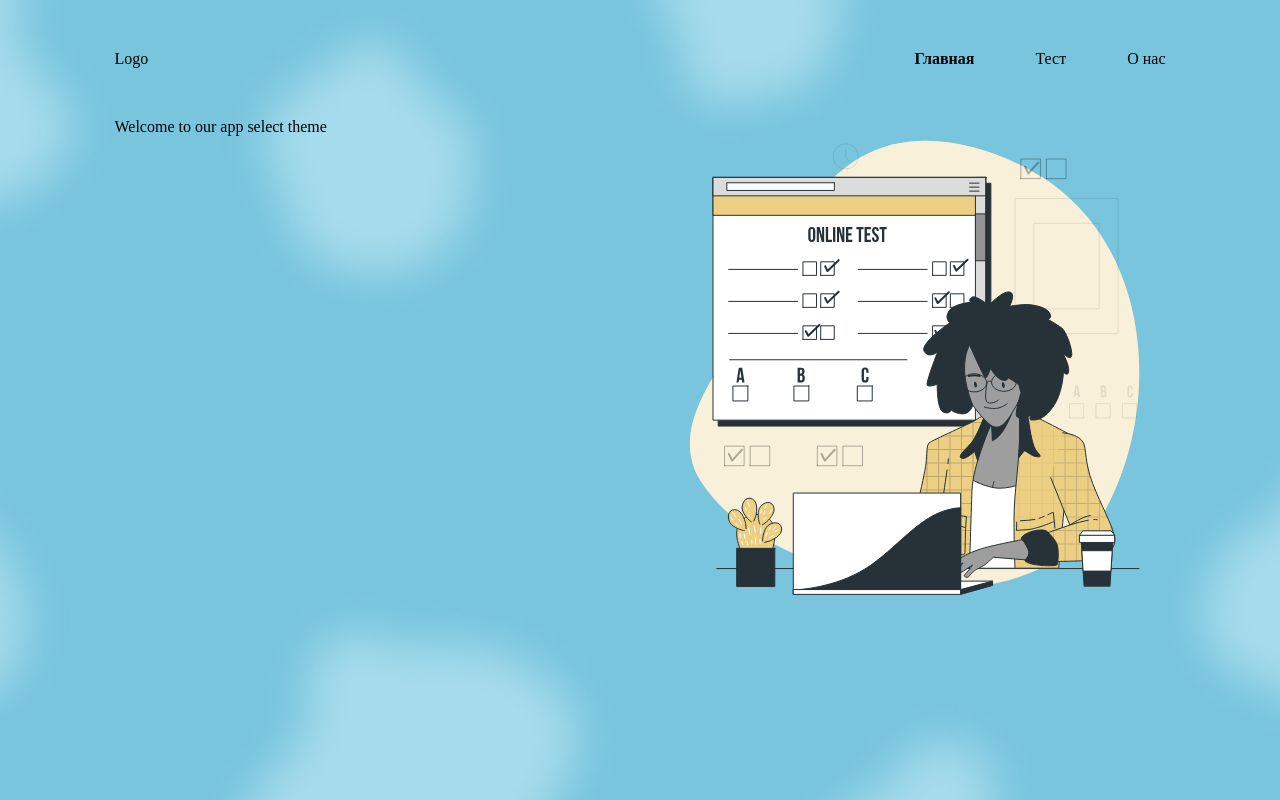
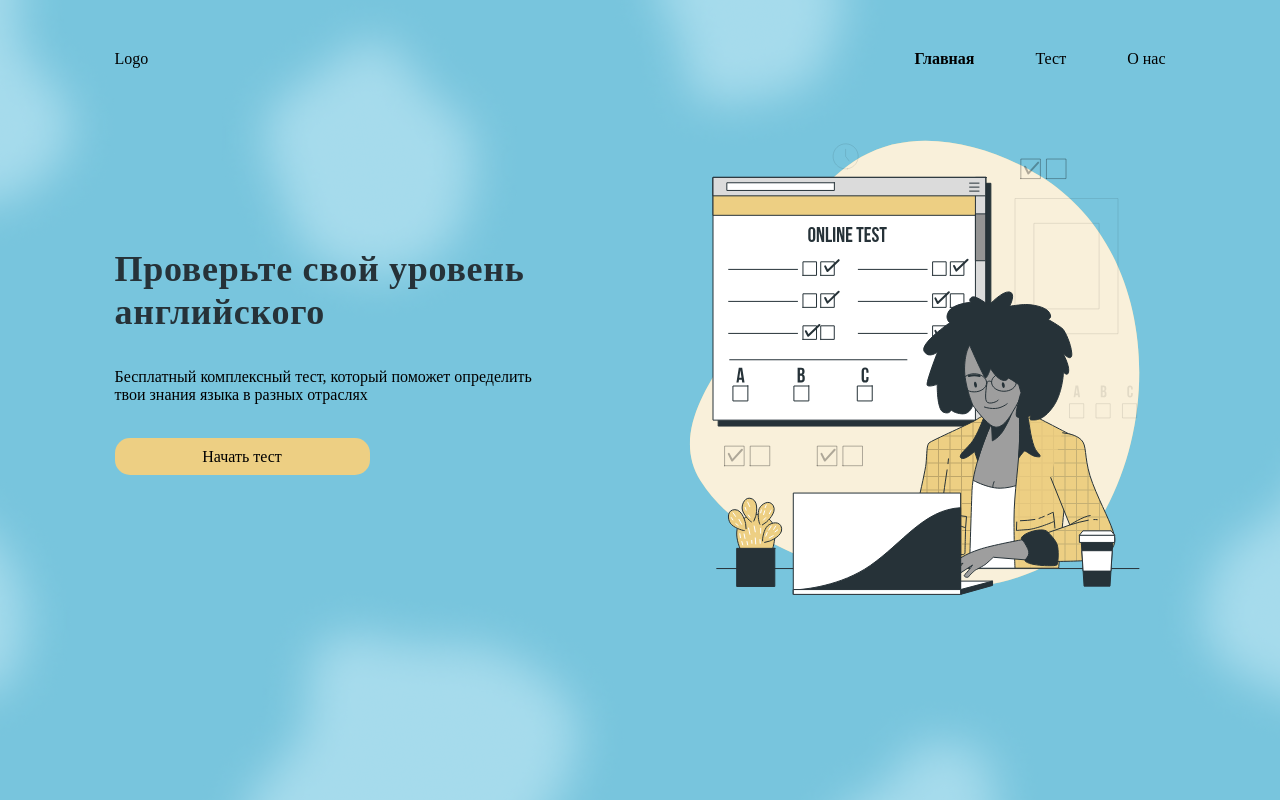
Before and after one commit to pushkinn1/english, a React (Create React App) app: page /main in a window 1280 px wide. Built offline with nearby package versions, Linux system fonts and the light colour scheme; what miragejs would draw is missing.

Commit message:
Добавлена стилизация, исправлен баг с роутером, реализовать динамический рендер тем для опроса

```diff
--- a/src/App.js
+++ b/src/App.js
@@ -62,7 +62,19 @@ class App extends React.Component {
 function Main() {
     return (
         <div className="wrapper main__wrapper">
-            <div>Welcome to our app <Link to="/themeSelection">select theme</Link></div>
+            <div className="main__look">
+                <h2 className="main__title">Проверьте свой уровень английского</h2>
+                <p className="main__subtitle">
+                    Бесплатный комплексный тест, который поможет определить твои знания языка в разных отраслях
+                </p>
+                <Link to="/themeSelection">
+                    <div className="btn main__btn">
+                        <span>
+                            Начать тест
+                        </span>
+                    </div>
+                </Link>
+            </div>
             <img src={main_img} className="main__img" />
         </div>
     )
@@ -112,7 +124,7 @@ class QuestionList extends React.Component {
         if (this.state.answers[this.state.curr] == null)
             (checked) ? checked = checked.value : checked = null;
         else
-        checked = this.state.answers[this.state.curr];
+            checked = this.state.answers[this.state.curr];
         let newAnswers = this.state.answers;
         newAnswers[this.state.curr] = checked;
         if (this.state.curr == this.state.questions.length - 1) this.setState({ finished: true });
@@ -143,7 +155,7 @@ class QuestionList extends React.Component {
 class Question extends React.Component {
     render() {
         let variants = this.props.question["v"].map(el => {
-            return(
+            return (
                 <div key={el}>
                     <input type="radio" value={el} name={el} id={el} />
                     <label htmlFor={el}>{el}</label>
--- a/src/components/themeselection.js
+++ b/src/components/themeselection.js
@@ -1,5 +1,6 @@
 import React from "react"
 import QuestionList from "./questions";
+import main__img2 from "../imgs/main__img2.svg"
 import {
     BrowserRouter as Router,
     Switch,
@@ -10,7 +11,7 @@ import {
 class ThemeSelection extends React.Component {
     render() {
         return (
-            <div className="wrapper">
+            <div className="wrapper main__wrapper">
                 <Switch>
                     <Route path='/themeSelection'>
                         <ThemesList />
@@ -27,9 +28,16 @@ class ThemeSelection extends React.Component {
 class ThemesList extends React.Component {
     render() {
         return (
-            <div>Select theme <br />
-                <Link to="/aviation">Aviation</Link>
+            <div className="main__wrapper wrapper">
+                <div className="main__look">
+                    <div className="main__title main__title-smaller">
+                        Выберите тему
+                    </div>
+                    <Link to="/aviation">Aviation</Link>
+                </div>
+                <img src={main__img2} />
             </div>
+
         )
     }
 }
--- a/src/header.css
+++ b/src/header.css
@@ -24,10 +24,18 @@
     font-weight: bold;
 }
 .btn {
-    border: 1px solid white;
-    height: 50px;
-    padding: 0 50px;
-    border-radius: 20px;
+    background: #EDCF83;
+    text-align: center;
+    border-radius: 15px;
+    transition-duration: .5s;
+}
+.btn:hover {
+    background: #263238;
+    color: white;
+}
+.main__btn {
+    height: 37px;
+    max-width: 255px;
 }
 .btn span {
     position: relative;
@@ -52,3 +60,24 @@ main {
 .footer {
     height: 100px;
 }
+.main__look {
+    padding-top: 130px;
+    max-width: 450px;
+}
+.main__title {
+    margin-bottom: 34px;
+    font-family: Ubuntu;
+    font-size: 36px;
+    font-style: normal;
+    font-weight: 700;
+    line-height: 43px;
+    letter-spacing: 0.02em;
+    text-align: left;
+    color: #263238;
+}
+.main__title-smaller {
+    font-size: 30px;
+}
+.main__subtitle {
+    margin-bottom: 34px;
+}
--- a/src/index.css
+++ b/src/index.css
@@ -7,9 +7,9 @@ html, body {
     height: 100%;
 }
 #root {
-    height: 100%;
     display: flex;
     flex-direction: column;
+    min-height: 100%;
     background: url("imgs/bg.png") center no-repeat;
 }
 a:link {
```
Also changed, not shown: src/imgs/main__img2.svg (added).
